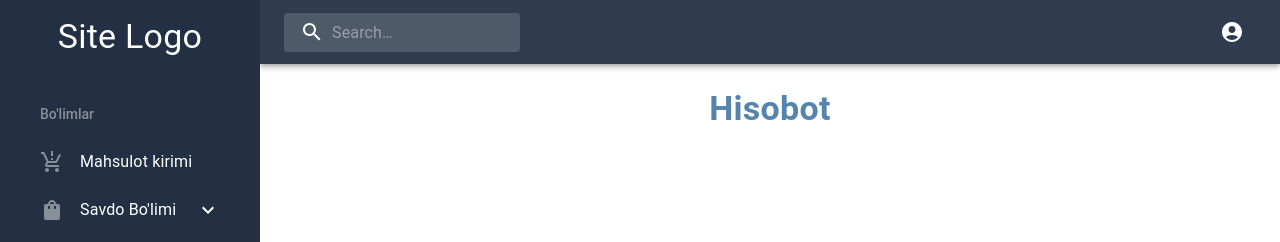
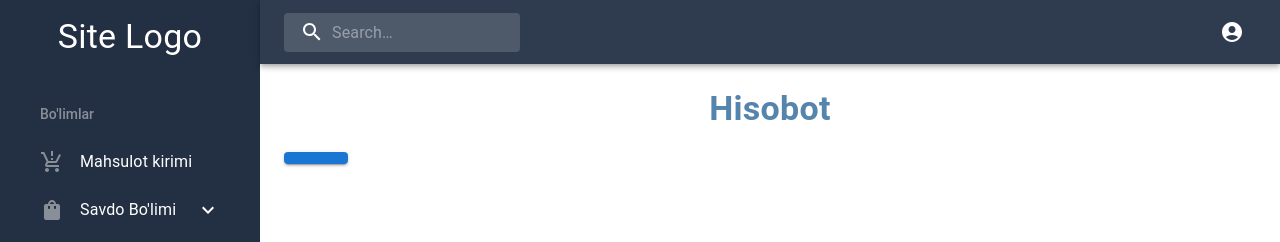
Before and after one commit to NurmuhammadovHojiakbar/Muhammadali-service-shop, a React (Create React App) app: page /hisobot in a window 1280 px wide. Shown: the top 242 px of the page. Built offline with nearby package versions, Linux system fonts and the light colour scheme.

Commit message:
Xizmatlar buttons wip

```diff
--- a/src/Components/Mundarija/Mundarija.js
+++ b/src/Components/Mundarija/Mundarija.js
@@ -37,6 +37,10 @@ const Mundarija = ({title, list}) => {
         justifyContent: "center",
     }
 
+    const buttonStyles = {
+
+    }
+
     return (
         <Box container="div" sx={style}>
             <Typography variant="h4"component="h1" sx={captionStyles}>{title}</Typography>
@@ -44,10 +48,10 @@ const Mundarija = ({title, list}) => {
                 {
                     list?.map(item=>(
                         <Button
-                            variant="container"
-                            color="primary"
+                            sx={buttonStyles}
+                            variant="contained"
                             startIcon={item.icon}
-                            onClick={()=>navigate(`/hisobot${item.path}`)}
+                            onClick={()=>navigate(`${item.path}`)}
                         >{item.text}</Button>
                     ))
                 }
--- a/src/Layout/Layout.js
+++ b/src/Layout/Layout.js
@@ -24,7 +24,7 @@ const Layout = ({children}) => {
             >
                 <Navbar />
             </Box>
-            <Box sx={{flexGrow: 1, "z-index": "-1"}} >
+            <Box sx={{flexGrow: 1,}} >
                 <Header />
                 {children}
             </Box>
--- a/src/Pages/Hisobot/Hisobot.js
+++ b/src/Pages/Hisobot/Hisobot.js
@@ -1,8 +1,17 @@
 import Mundarija from "../../Components/Mundarija/Mundarija";
 
 const Hisobot = () => {
+
+    const RouteList = [
+        {
+            icon: "",
+            text: "",
+            path: "/"
+        },
+    ]
+
     return (
-        <Mundarija title="Hisobot" />
+        <Mundarija title="Hisobot" list={RouteList} />
     );
 }
 
--- a/src/Pages/Xizmatlar/Xizmatlar.js
+++ b/src/Pages/Xizmatlar/Xizmatlar.js
@@ -2,8 +2,56 @@ import Mundarija from "../../Components/Mundarija/Mundarija"
 
 const Xizmatlar = () => {
 
+    const RouteList = [
+        {
+            icon: "",
+            text: "Yuk beruvchi",
+            path: "/xizmatlar/yuk-beruvchi"
+        },
+        {
+            icon: "",
+            text: "Viloyat",
+            path: "/xizmatlar/viloyat"
+        },
+        {
+            icon: "",
+            text: "Xodimlar",
+            path: "/xizmatlar/xodimlar"
+        },
+        {
+            icon: "",
+            text: "Brendlar",
+            path: "/xizmatlar/brendlar"
+        },
+        {
+            icon: "",
+            text: "Shahar /xizmatlar/ Tuman",
+            path: "/xizmatlar/shahar"
+        },
+        {
+            icon: "",
+            text: "Mahsulot qoldig'i",
+            path: "/xizmatlar/mahsulot-qoldigi"
+        },
+        {
+            icon: "",
+            text: "O'lchov birligi",
+            path: "/xizmatlar/olchov birligi"
+        },
+        {
+            icon: "",
+            text: "region",
+            path: "/xizmatlar/region"
+        },
+        {
+            icon: "",
+            text: "Yuk beruvchi",
+            path: "/yuk-beruvchi"
+        },
+    ]
+
     return (
-        <Mundarija title="Xizmatlar" />
+        <Mundarija title="Xizmatlar" list={RouteList} />
     );
 }
 
```
